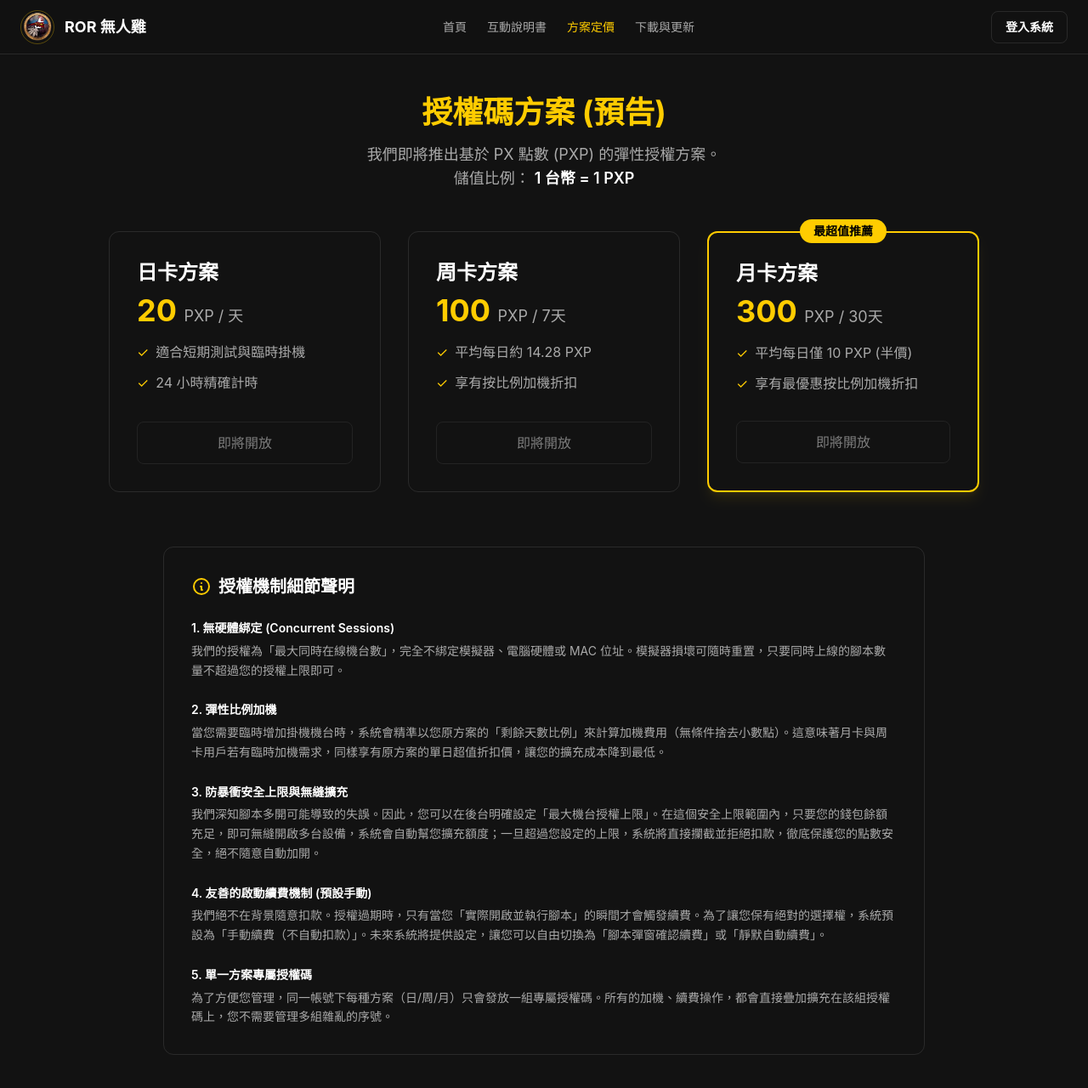
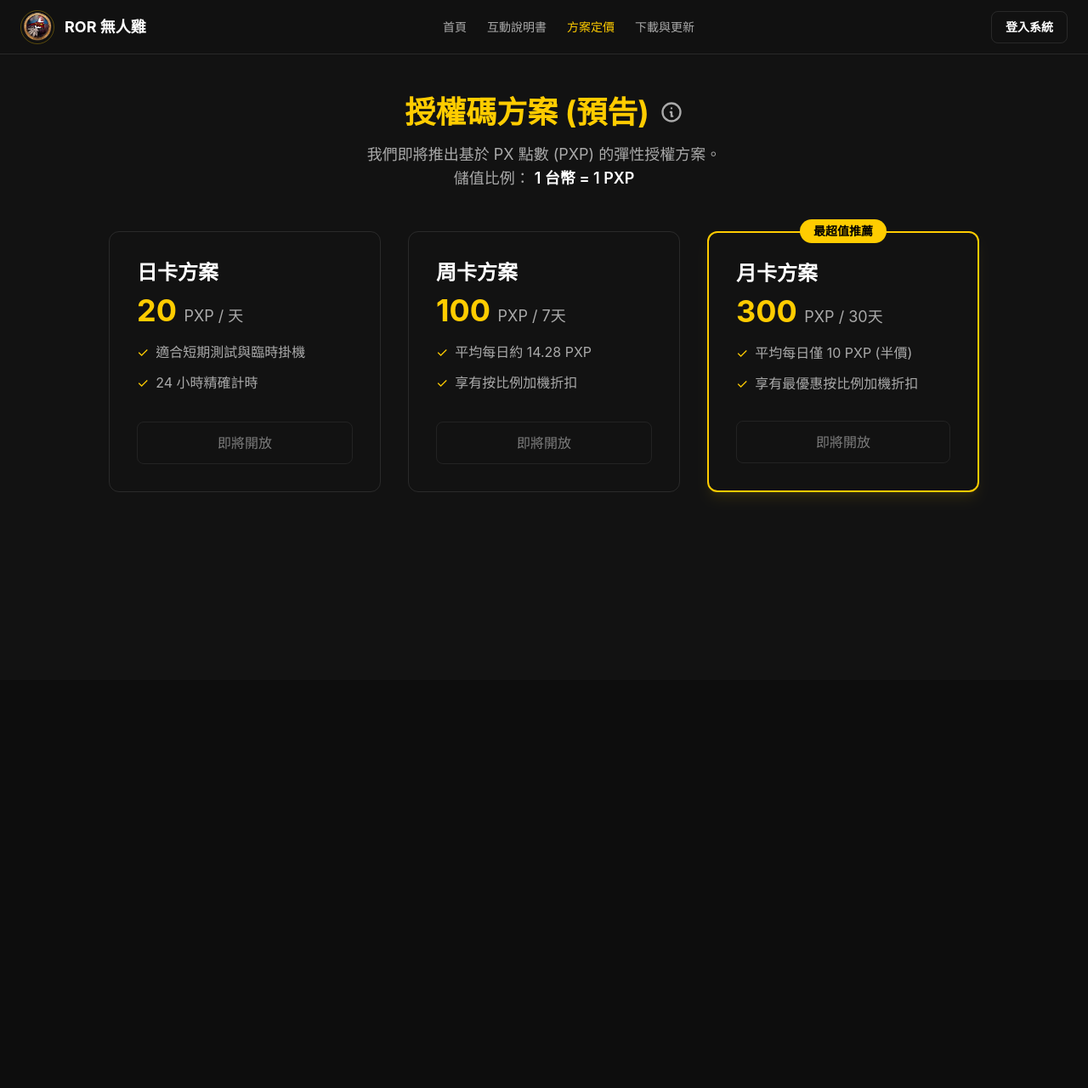
Before and after one commit to w8s3suimin/ROR_PX, a Vue app: page /pricing in a window 1280 px wide. Shown: the top 1280 px of the page at 85% size. After the commit the page ends 800 px from the top, so only its background shows below. Built offline with nearby package versions, Linux system fonts and the light colour scheme.

Commit message:
Refactor Pricing page: Move statement to an info modal and update text

```diff
--- a/src/views/Pricing.vue
+++ b/src/views/Pricing.vue
@@ -1,7 +1,14 @@
 <template>
-  <div class="min-h-[calc(100vh-4rem)] p-4 max-w-7xl mx-auto py-12">
-    <div class="text-center mb-12">
-      <h1 class="text-4xl font-bold text-ror-accent mb-4">授權碼方案 (預告)</h1>
+  <div class="min-h-[calc(100vh-4rem)] p-4 max-w-7xl mx-auto py-12 relative">
+    <div class="text-center mb-12 flex flex-col items-center">
+      <h1 class="text-4xl font-bold text-ror-accent mb-4 flex items-center justify-center">
+        授權碼方案 (預告)
+        <button @click="showInfoModal = true" class="ml-3 text-ror-muted hover:text-ror-accent transition-colors focus:outline-none" title="查看授權機制細節聲明">
+          <svg class="w-7 h-7" fill="none" stroke="currentColor" viewBox="0 0 24 24">
+            <path stroke-linecap="round" stroke-linejoin="round" stroke-width="2" d="M13 16h-1v-4h-1m1-4h.01M21 12a9 9 0 11-18 0 9 9 0 0118 0z"></path>
+          </svg>
+        </button>
+      </h1>
       <p class="text-ror-muted text-lg max-w-2xl mx-auto">
         我們即將推出基於 PX 點數 (PXP) 的彈性授權方案。<br/>
         儲值比例： <span class="text-white font-semibold">1 台幣 = 1 PXP</span>
@@ -53,32 +60,39 @@
       </div>
     </div>
 
-    <!-- 細節聲明 -->
-    <div class="max-w-4xl mx-auto bg-ror-surface/30 rounded-xl p-8 border border-ror-border">
-      <h3 class="text-xl font-bold text-white mb-6 flex items-center">
+    <!-- 細節聲明 Modal 懸浮框 -->
+    <div v-if="showInfoModal" class="fixed inset-0 z-50 flex items-center justify-center bg-black/60 backdrop-blur-sm p-4" @click.self="showInfoModal = false">
+      <div class="bg-ror-surface border border-ror-border rounded-xl p-8 max-w-3xl w-full max-h-[90vh] overflow-y-auto shadow-2xl relative">
+        <button @click="showInfoModal = false" class="absolute top-4 right-4 text-ror-muted hover:text-white transition-colors focus:outline-none">
+          <svg class="w-6 h-6" fill="none" stroke="currentColor" viewBox="0 0 24 24"><path stroke-linecap="round" stroke-linejoin="round" stroke-width="2" d="M6 18L18 6M6 6l12 12"></path></svg>
+        </button>
+
+        <h3 class="text-2xl font-bold text-white mb-6 flex items-center">
           <svg class="w-6 h-6 mr-2 text-ror-accent" fill="none" stroke="currentColor" viewBox="0 0 24 24"><path stroke-linecap="round" stroke-linejoin="round" stroke-width="2" d="M13 16h-1v-4h-1m1-4h.01M21 12a9 9 0 11-18 0 9 9 0 0118 0z"></path></svg>
           授權機制細節聲明
         </h3>
+
         <div class="space-y-6 text-ror-muted text-sm leading-relaxed">
           <div>
-          <h4 class="text-white font-semibold mb-1">1. 無硬體綁定 (Concurrent Sessions)</h4>
-          <p>我們的授權為「最大同時在線機台數」，完全不綁定模擬器、電腦硬體或 MAC 位址。模擬器損壞可隨時重置，只要同時上線的腳本數量不超過您的授權上限即可。</p>
+            <h4 class="text-white font-semibold mb-1">1. 無硬體綁定</h4>
+            <p>我們的授權為「最大同時在線機台數」，不綁定模擬器、電腦硬體或 MAC 位址。模擬器損壞可隨時重置，只要同時上線的腳本數量不超過您的授權上限即可。</p>
           </div>
           <div>
-          <h4 class="text-white font-semibold mb-1">2. 彈性比例加機</h4>
+            <h4 class="text-white font-semibold mb-1">2. 彈性加機</h4>
             <p>當您需要臨時增加掛機機台時，系統會精準以您原方案的「剩餘天數比例」來計算加機費用（無條件捨去小數點）。這意味著月卡與周卡用戶若有臨時加機需求，同樣享有原方案的單日超值折扣價，讓您的擴充成本降到最低。</p>
           </div>
           <div>
-          <h4 class="text-white font-semibold mb-1">3. 防暴衝安全上限與無縫擴充</h4>
-          <p>我們深知腳本多開可能導致的失誤。因此，您可以在後台明確設定「最大機台授權上限」。在這個安全上限範圍內，只要您的錢包餘額充足，即可無縫開啟多台設備，系統會自動幫您擴充額度；一旦超過您設定的上限，系統將直接攔截並拒絕扣款，徹底保護您的點數安全，絕不隨意自動加開。</p>
+            <h4 class="text-white font-semibold mb-1">3. 友善的自動續費機制</h4>
+            <p>我們絕不在背景隨意扣款。授權過期時，只有當您「實際開啟並執行腳本」的瞬間才會觸發續費。為了讓您保有絕對的選擇權，系統預設為「不自動扣款」，只有當您於管理中心勾選「自動續費」，才會啟用本功能。</p>
           </div>
           <div>
-          <h4 class="text-white font-semibold mb-1">4. 友善的啟動續費機制 (預設手動)</h4>
-          <p>我們絕不在背景隨意扣款。授權過期時，只有當您「實際開啟並執行腳本」的瞬間才會觸發續費。為了讓您保有絕對的選擇權，系統預設為「手動續費（不自動扣款）」。未來系統將提供設定，讓您可以自由切換為「腳本彈窗確認續費」或「靜默自動續費」。</p>
+            <h4 class="text-white font-semibold mb-1">4. 防暴衝安全上限與無縫擴充</h4>
+            <p>我們深知腳本多開可能導致的失誤。因此，在您開啟自動續費機制後，可以在後台明確設定「最大機台授權上限」。只要您的錢包餘額充足並且在安全上限內，您可以使用對應的授權來開啟多台設備，系統會自動幫您擴充額度；若超過您設定的上限，系統將攔截並拒絕扣款，保護您的點數安全。</p>
           </div>
           <div>
             <h4 class="text-white font-semibold mb-1">5. 單一方案專屬授權碼</h4>
-          <p>為了方便您管理，同一帳號下每種方案（日/周/月）只會發放一組專屬授權碼。所有的加機、續費操作，都會直接疊加擴充在該組授權碼上，您不需要管理多組雜亂的序號。</p>
+            <p>為了方便您管理，每種方案（日/周/月）僅在該帳號第一次購買時派發對應方案授權碼。所有的加機、續費操作，都會直接疊加擴充在該組授權碼上，您不需要管理多組雜亂的授權碼，也不需要頻繁更新授權。</p>
+          </div>
         </div>
       </div>
     </div>
@@ -86,5 +100,7 @@
 </template>
 
 <script setup>
-// 目前為預告展示頁面，暫無業務邏輯
+import { ref } from 'vue'
+
+const showInfoModal = ref(false)
 </script>
```
Lines whose indentation alone changed are shown as unchanged.
